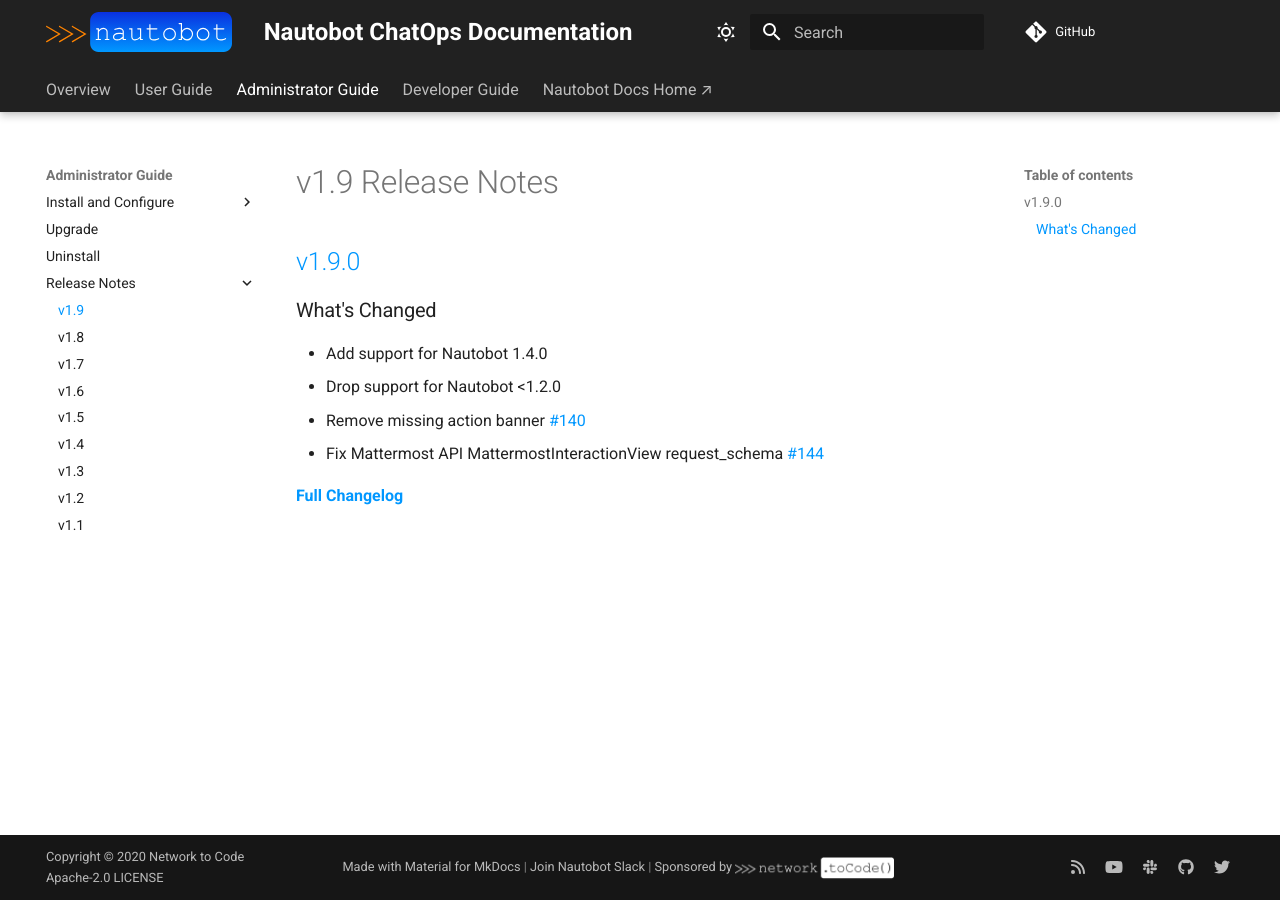
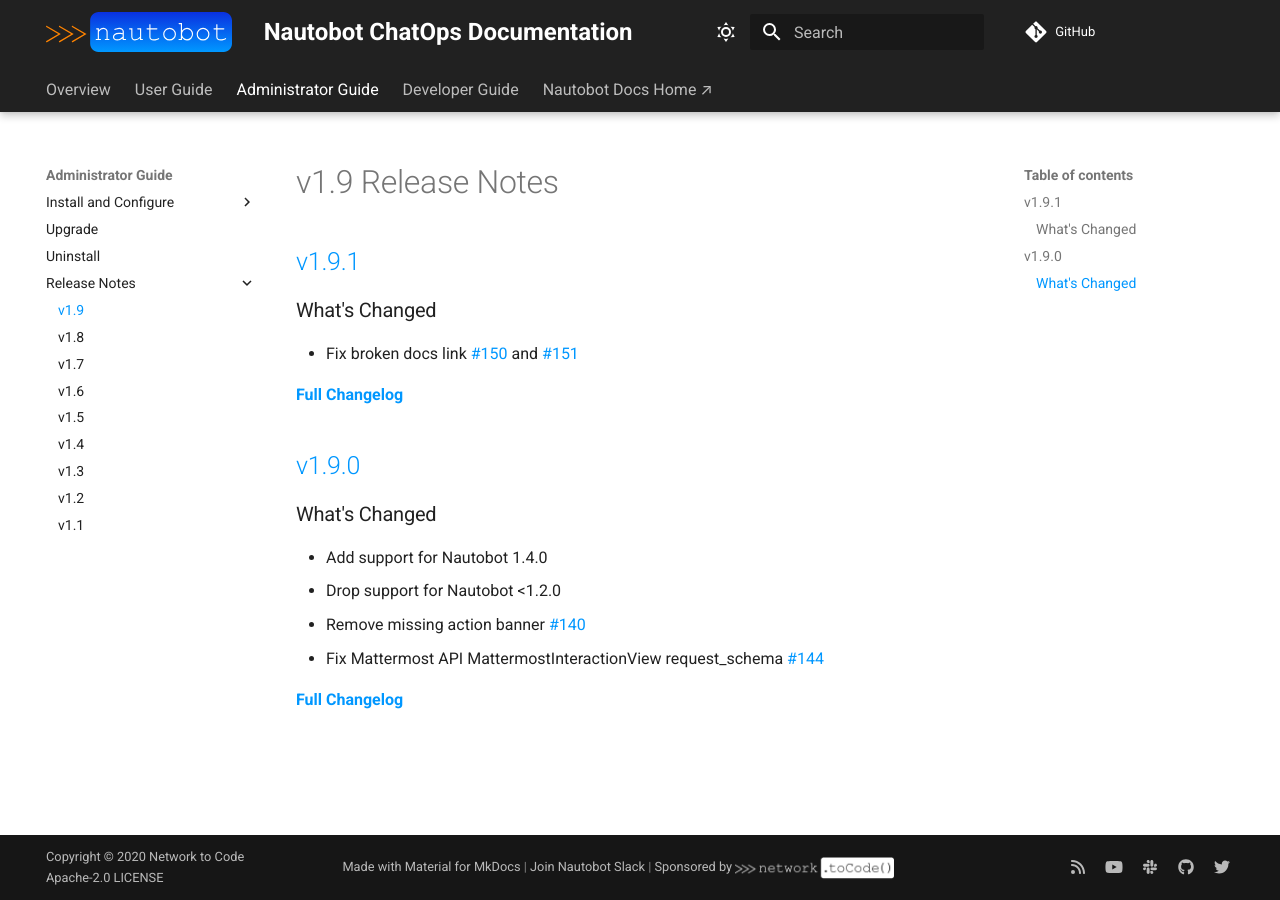
Before and after one commit to nautobot/nautobot-app-chatops, an MkDocs documentation site: the page built from docs/admin/release_notes/version_1.9.md, in a window 1280 px wide. Built offline with MkDocs 1.6.1 and Material for MkDocs 9.7.7, drawn with Linux system fonts in a browser that asks for light colours; comment, search, counter and statistics services are not loaded.

Commit message:
Prepare for 1.9.1 release

```diff
--- a/docs/admin/release_notes/version_1.9.md
+++ b/docs/admin/release_notes/version_1.9.md
@@ -1,4 +1,13 @@
+<!-- markdownlint-disable MD024 -->
 # v1.9 Release Notes
+
+## [v1.9.1](https://github.com/nautobot/nautobot-plugin-chatops/releases/tag/v1.9.1)
+
+### What's Changed
+
+* Fix broken docs link [#150](https://github.com/nautobot/nautobot-plugin-chatops/pull/150) and [#151](https://github.com/nautobot/nautobot-plugin-chatops/pull/151)
+
+[**Full Changelog**](https://github.com/nautobot/nautobot-plugin-chatops/compare/v1.9.0...v1.9.1)
 
 ## [v1.9.0](https://github.com/nautobot/nautobot-plugin-chatops/releases/tag/v1.9.0)
 
--- a/pyproject.toml
+++ b/pyproject.toml
@@ -1,6 +1,6 @@
 [tool.poetry]
 name = "nautobot-chatops"
-version = "1.9.0"
+version = "1.9.1"
 description = "A plugin providing chatbot capabilities for Nautobot"
 authors = ["Network to Code, LLC <opensource@networktocode.com>"]
 readme = "README.md"
```
